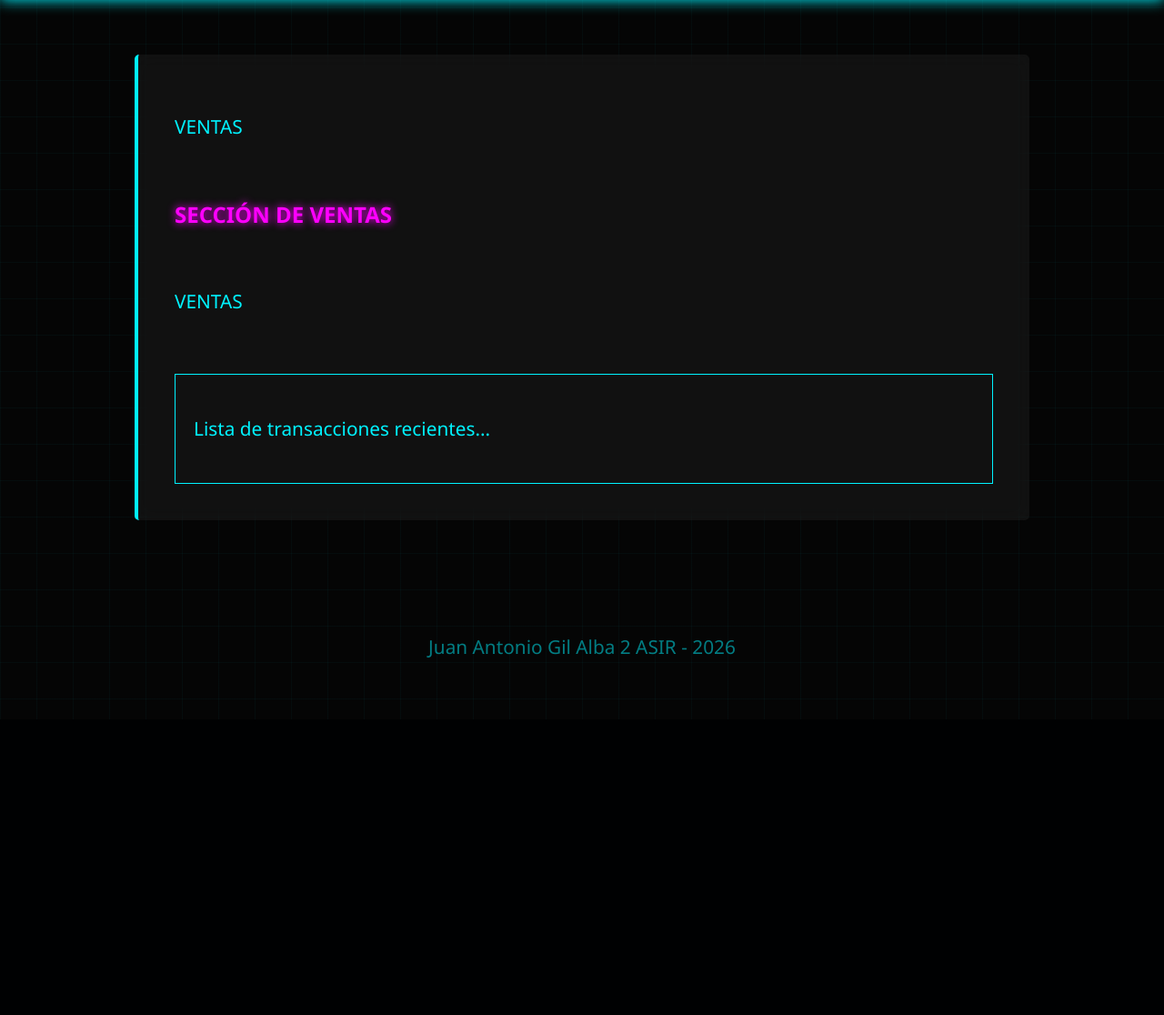
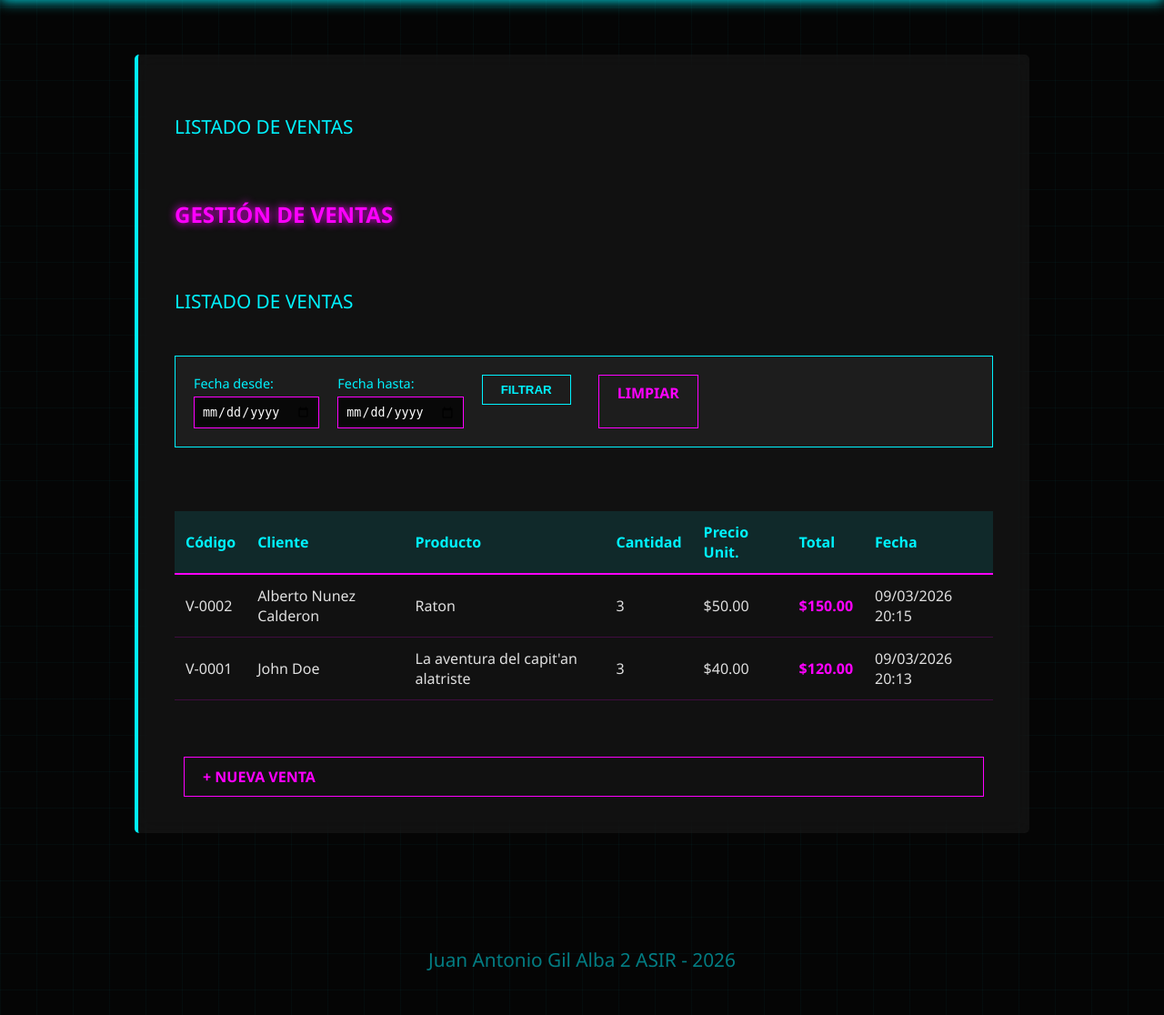
Before and after one commit to ANnthomgamer/Django-IAW, a Django app: page /ventas/ in a window 1280 px wide. Shown: the part 112-1228 px from the top of the page at 91% size. Before the commit the page ends 881 px from the top, so only its background shows below. Run offline with Django 5.2, Linux system fonts and the light colour scheme; data comes from the database, SQL or seed files in the repository; both versions use the stored data as it was after the commit.

Commit message:
Avanzado el apartado de ventas

```diff
--- a/www/proyecto/apps/ventas/views.py
+++ b/www/proyecto/apps/ventas/views.py
@@ -1,10 +1,17 @@
-from django.shortcuts import render
+from django.shortcuts import render, redirect
+from django.utils import timezone
 from django.http import HttpResponse
 from django.template import Template, Context
+from datetime import datetime, timedelta
+from .models import Venta
+from apps.usuarios.models import Cliente
+from apps.productos.models import Producto
+
 
 # Create your views here.
 
 def ventas_views(request):
+    """
     doc_externo = open("proyecto/templates/index.html")
 
     #mensaje = "Estas en la pantalla de Ventas"
@@ -16,6 +23,77 @@ def ventas_views(request):
     ctx = Context({"parrafo":mensaje})
 
     documento = planti.render(ctx)
+    """
 
-    return render(request, "ventas/index.html", {"parrafo":mensaje})
-    # return HttpResponse(documento)
+    # Fecha:
+    fecha_desde = request.GET.get('fecha_desde')
+    fecha_hasta = request.GET.get('fecha_hasta')
+
+    # Base del listado:
+    ventas = Venta.objects.all().order_by('-fecha')
+
+    # Aplicar filtros:
+
+    if fecha_desde:
+        ventas = ventas.filter(fecha__date__gte=fecha_desde)
+    if fecha_hasta:
+        ventas = ventas.filter(fecha__date__lte=fecha_hasta)
+
+    # Datos a mostrar:
+    datos = {
+        'parrafo': 'LISTADO DE VENTAS',
+        'ventas': ventas,
+        'fecha_desde': fecha_desde,
+        'fecha_hasta': fecha_hasta,
+    }
+
+    return render(request, "ventas/index.html", datos)
+
+
+
+def ventas_alta_views(request):
+    """Alta de nuevas ventas"""
+
+    if request.method == 'POST':
+        # Generar código automático (podría mejorarse)
+        ultima_venta = Venta.objects.all().order_by('-id').first()
+        if ultima_venta:
+            ultimo_numero = int(ultima_venta.codigo_venta.split('-')[-1])
+            nuevo_numero = ultimo_numero + 1
+        else:
+            nuevo_numero = 1
+        codigo = f"V-{nuevo_numero:04d}"
+
+        # Recoger datos
+        cliente_id = request.POST.get('cliente')
+        producto_id = request.POST.get('producto')
+        cantidad = int(request.POST.get('cantidad'))
+
+        # Obtener producto y su precio
+        producto = Producto.objects.get(id=producto_id)
+        precio = producto.precio
+
+        # Crear venta
+        Venta.objects.create(
+            codigo_venta=codigo,
+            cliente_id=cliente_id,
+            producto_id=producto_id,
+            precio_producto=precio,
+            cantidad=cantidad
+        )
+
+        return redirect('ventas_url')
+
+    # Si es GET, mostrar formulario con clientes y productos
+    clientes = Cliente.objects.all().order_by('nombre')
+    productos = Producto.objects.all().order_by('nombre')
+
+    datos = {
+        'clientes': clientes,
+        'productos': productos,
+    }
+    return render(request, 'ventas/alta.html', datos)
+
+
+
+# return HttpResponse(documento)
--- a/www/proyecto/proyecto/templates/index.html
+++ b/www/proyecto/proyecto/templates/index.html
@@ -33,6 +33,7 @@
             <select name="menu_ventas" id="menu_ventas" class="neon-link" onchange="location = this.value;">
                 <option value="" selected disabled>VENTAS</option>
                 <option value="{% url 'ventas_url' %}">Listado Ventas</option>
+		<option value="{% url 'ventas_alta' %}">Añadir venta</option>
             </select>
 
 	    <!-- Menu de usuarios -->
--- a/www/proyecto/proyecto/templates/ventas/index.html
+++ b/www/proyecto/proyecto/templates/ventas/index.html
@@ -1,14 +1,69 @@
 {% extends "index.html" %}
+{% load static %}
 
-{% block titulo %}Ventas{% endblock %}
+{% block extra_css %}
+
+    <title>Listado de Ventas</title>
+    <link rel="stylesheet" href="{% static 'css/style.css' %}">
+    <link rel="stylesheet" href="{% static 'css/ventas.css' %}">
+
+{% endblock %}
+
 
 {% block contenido %}
     <h2 style="color: var(--neon-pink); text-shadow: 0 0 10px var(--neon-pink);">
-        SECCIÓN DE VENTAS
+        GESTIÓN DE VENTAS
     </h2>
     <p>{{ parrafo }}</p>
 
-    <div style="border: 1px solid var(--neon-cyan); padding: 20px; margin-top: 20px;">
-        <p>Lista de transacciones recientes...</p>
-    </div>
+        <!-- Filtros por fecha -->
+        <div class="filtros">
+            <form method="get" style="display: flex; gap: 20px; width: 100%; flex-wrap: wrap;">
+                <div>
+                    <label>Fecha desde:</label>
+                    <input type="date" name="fecha_desde" value="{{ fecha_desde }}">
+                </div>
+                <div>
+                    <label>Fecha hasta:</label>
+                    <input type="date" name="fecha_hasta" value="{{ fecha_hasta }}">
+                </div>
+                <button type="submit">Filtrar</button>
+                <a href="{% url 'ventas_url' %}" class="neon-link" style="padding: 8px 20px;">Limpiar</a>
+            </form>
+        </div>
+
+        {% if ventas %}
+        <table>
+            <thead>
+                <tr>
+                    <th>Código</th>
+                    <th>Cliente</th>
+                    <th>Producto</th>
+                    <th>Cantidad</th>
+                    <th>Precio Unit.</th>
+                    <th>Total</th>
+                    <th>Fecha</th>
+                </tr>
+            </thead>
+            <tbody>
+                {% for venta in ventas %}
+                <tr>
+                    <td>{{ venta.codigo_venta }}</td>
+                    <td>{{ venta.cliente.nombre }}</td>
+                    <td>{{ venta.producto.nombre }}</td>
+                    <td>{{ venta.cantidad }}</td>
+                    <td>${{ venta.precio_producto }}</td>
+                    <td class="total-venta">${{ venta.total }}</td>
+                    <td>{{ venta.fecha|date:"d/m/Y H:i" }}</td>
+                </tr>
+                {% endfor %}
+            </tbody>
+        </table>
+        {% else %}
+            <p>No hay ventas registradas</p>
+        {% endif %}
+
+        <br>
+        <a href="{% url 'ventas_alta' %}" class="neon-link">+ Nueva Venta</a>
+    </article>
 {% endblock %}
--- a/www/proyecto/proyecto/urls.py
+++ b/www/proyecto/proyecto/urls.py
@@ -17,7 +17,7 @@ Including another URLconf
 from django.contrib import admin
 from django.urls import path
 from apps.inicio.views import saludo
-from apps.ventas.views import ventas_views
+from apps.ventas.views import ventas_views, ventas_alta_views
 from apps.productos.views import productos_views, productos_alta_views, productos_modificar_views
 from apps.secciones.views import secciones_views, secciones_alta_views
 from apps.usuarios.views import usuarios_views, usuarios_alta_views, usuarios_modificar_views
@@ -35,6 +35,7 @@ urlpatterns = [
     path('secciones/alta', secciones_alta_views, name='secciones_alta'),
 
     path('ventas/', ventas_views, name='ventas_url'),
+    path('ventas/alta', ventas_alta_views, name='ventas_alta'),
 
     path('usuarios/', usuarios_views, name='usuarios_url'),
     path('usuarios/alta', usuarios_alta_views, name='usuarios_alta'),
--- /dev/null
+++ b/www/proyecto/static/css/ventas.css
@@ -0,0 +1,70 @@
+/* static/css/ventas.css */
+
+/* Filtros de fecha */
+.filtros {
+    background: rgba(255, 255, 255, 0.05);
+    padding: 20px;
+    margin-bottom: 30px;
+    border: 1px solid var(--neon-cyan);
+    display: flex;
+    gap: 20px;
+    flex-wrap: wrap;
+    align-items: flex-end;
+}
+
+.filtros label {
+    color: var(--neon-cyan);
+    font-size: 0.9rem;
+    margin-bottom: 5px;
+    display: block;
+}
+
+.filtros input {
+    background: rgba(0, 0, 0, 0.7);
+    border: 1px solid var(--neon-pink);
+    color: white;
+    padding: 8px;
+}
+
+.filtros button {
+    background: transparent;
+    border: 1px solid var(--neon-cyan);
+    color: var(--neon-cyan);
+    padding: 8px 20px;
+    cursor: pointer;
+    height: fit-content;
+}
+
+.filtros button:hover {
+    background: var(--neon-cyan);
+    color: black;
+}
+
+/* Estilos de tabla */
+table {
+    width: 100%;
+    border-collapse: collapse;
+    margin-top: 20px;
+}
+
+th {
+    background: rgba(0, 243, 255, 0.1);
+    color: var(--neon-cyan);
+    padding: 12px;
+    text-align: left;
+    border-bottom: 2px solid var(--neon-pink);
+}
+
+td {
+    padding: 12px;
+    border-bottom: 1px solid rgba(255, 0, 255, 0.2);
+}
+
+tr:hover {
+    background: rgba(255, 0, 255, 0.05);
+}
+
+.total-venta {
+    color: var(--neon-pink);
+    font-weight: bold;
+}
```
Also changed, not shown: www/proyecto/proyecto/templates/ventas/alta.html (added, +73 -0 lines), www/proyecto/db.sqlite3.
